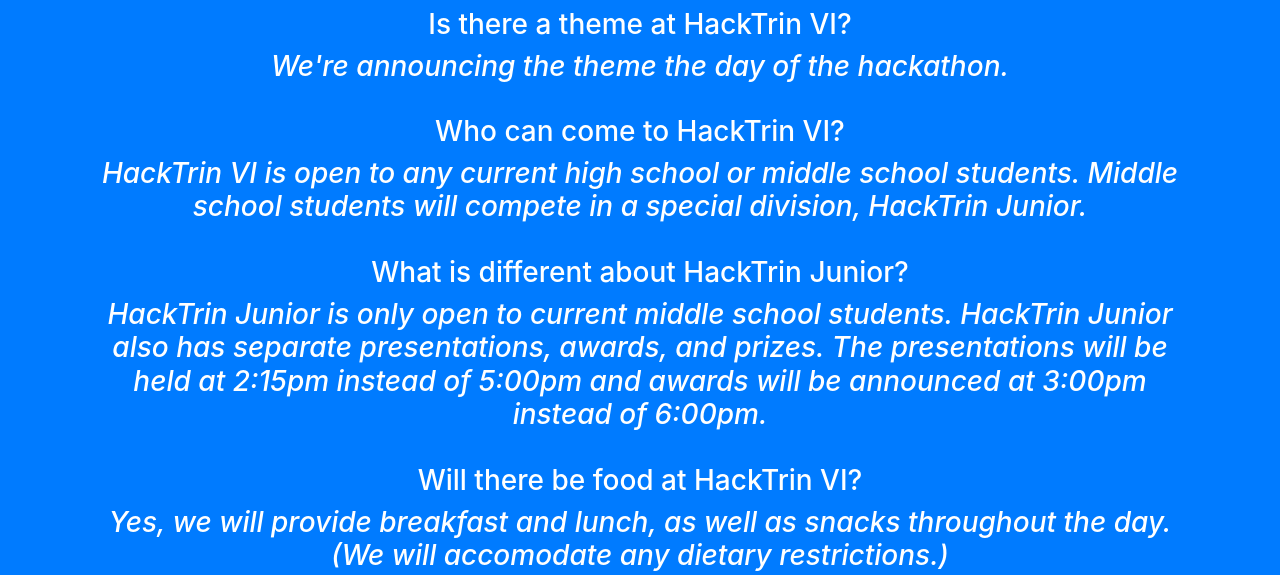
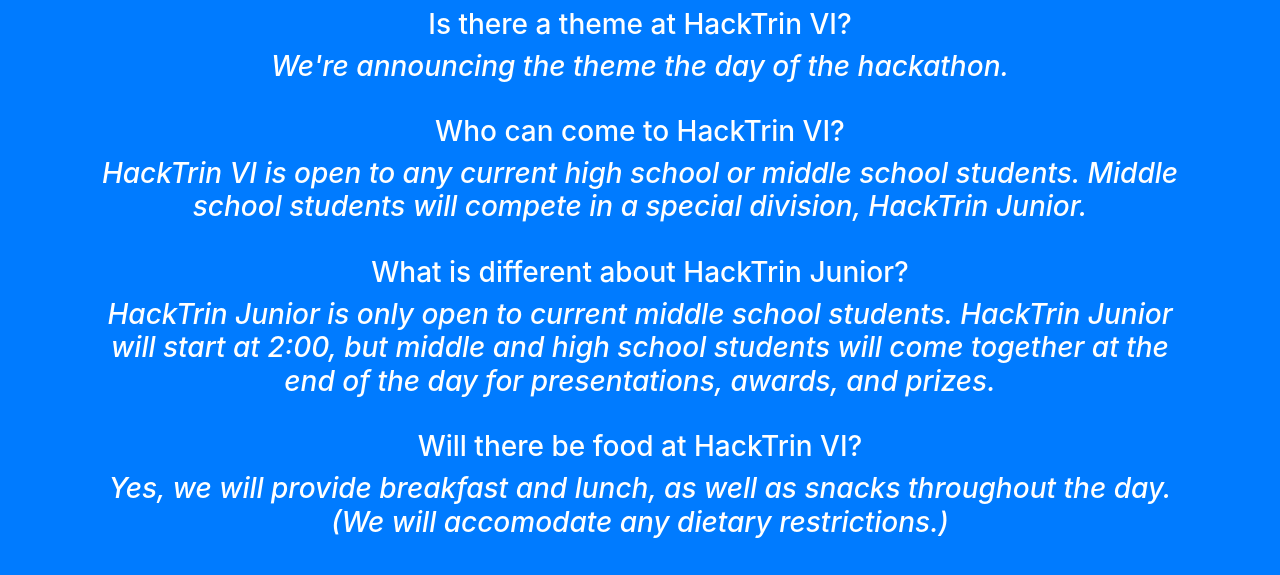
Before and after one commit to ayeshaali/hacktrinVI, a website with bundled scripts: page index.html in a window 1280 px wide. Shown: the part 1985-2560 px from the top of the page. Built offline with nearby package versions, Linux system fonts and the light colour scheme.

Commit message:
took out wednesday kickoff and fixed schedule

```diff
--- a/index.html
+++ b/index.html
@@ -231,7 +231,7 @@
               <em><h3>HackTrin VI is open to any current high school or middle school students.  Middle school students will compete in a special division, HackTrin Junior.</h3></em>
               <br>
               <h3>What is different about HackTrin Junior?</h3>
-              <em><h3>HackTrin Junior is only open to current middle school students. HackTrin Junior also has separate presentations, awards, and prizes. The presentations will be held at 2:15pm instead of 5:00pm and awards will be announced at 3:00pm instead of 6:00pm.
+              <em><h3>HackTrin Junior is only open to current middle school students. HackTrin Junior will start at 2:00, but middle and high school students will come together at the end of the day for presentations, awards, and prizes.
               </h3></em>
               <br>
               <h3>Will there be food at HackTrin VI?</h3>
```
